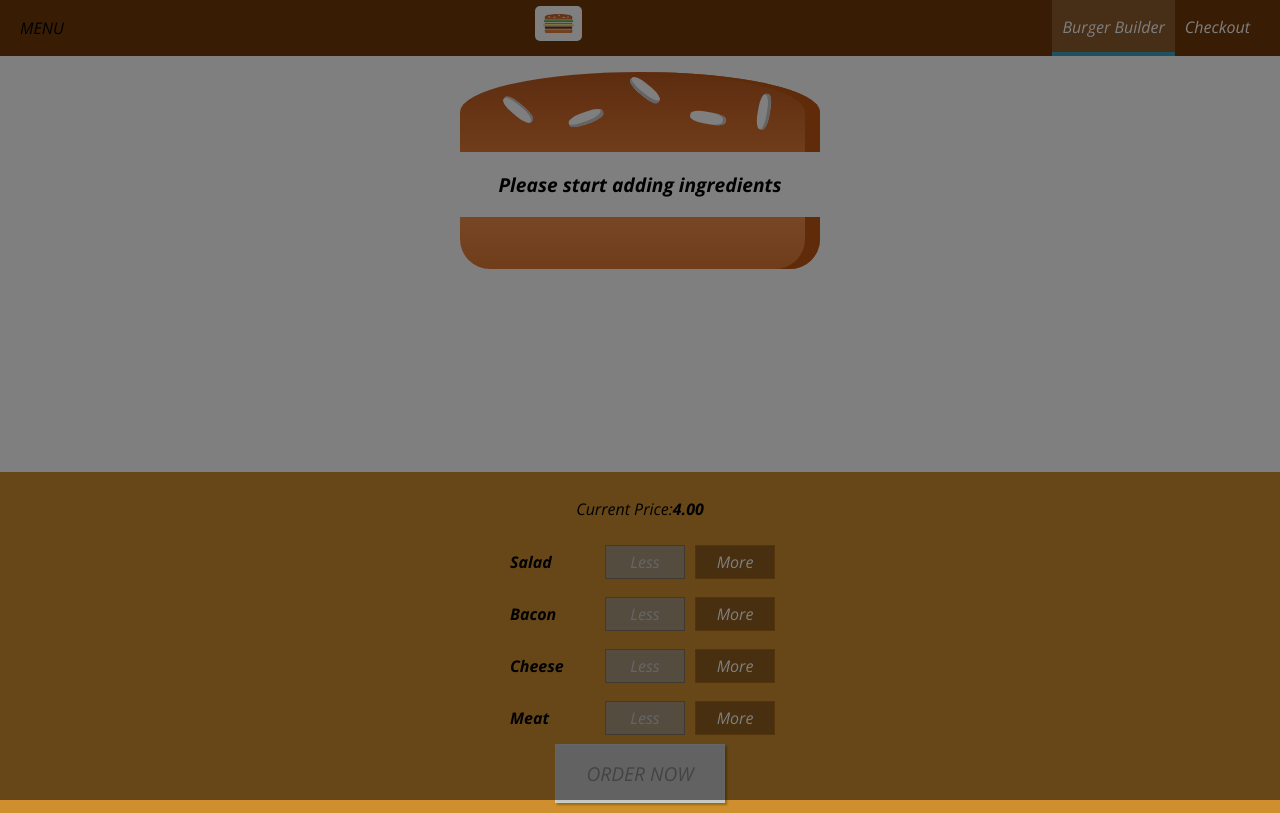
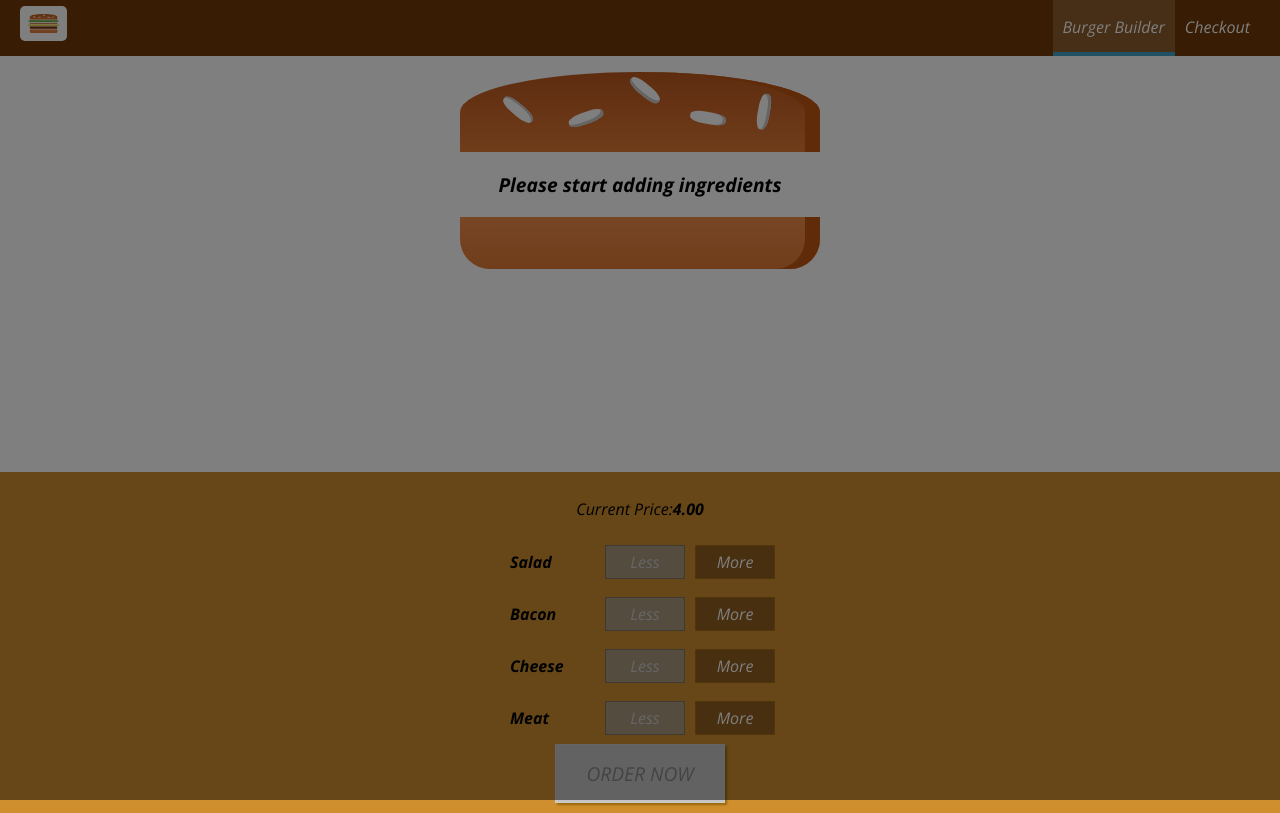
Before and after one commit to AnukulPK/Burger-Builder, a React (Create React App) app: page / in a window 1280 px wide. Built offline with nearby package versions, Linux system fonts and the light colour scheme.

Commit message:
hamburger icon update

```diff
--- a/src/components/Layout/Layout.js
+++ b/src/components/Layout/Layout.js
@@ -10,9 +10,13 @@
         setShowSideDrawer(false);
     }
 
+    const sideDrawerToggleHandler = () =>{
+        setShowSideDrawer(!showSideDrawer);
+    }
+
     return(
     <>
-    <Toolbar/>
+    <Toolbar drawerToggleClicked={sideDrawerToggleHandler}/>
     <SideDrawer open={showSideDrawer} closed={sideDrawerClosed}/>
     <main className="content">
         {props.children}
--- a/src/components/Navigation/SideDrawer/DrawerToggle/DrawerToggle.css
+++ b/src/components/Navigation/SideDrawer/DrawerToggle/DrawerToggle.css
@@ -0,0 +1,22 @@
+.DrawerToggle {
+  width: 40px;
+  height: 100%;
+  display: flex;
+  flex-flow: column;
+  justify-content: space-around;
+  align-items: center;
+  padding: 10px 0;
+  box-sizing: border-box;
+}
+
+.DrawerToggle div {
+  width: 90%;
+  height: 3px;
+  background-color: white;
+}
+
+@media (min-width: 500px) {
+  .DrawerToggle {
+    display: none;
+  }
+}
--- a/src/components/Navigation/SideDrawer/DrawerToggle/DrawerToggle.js
+++ b/src/components/Navigation/SideDrawer/DrawerToggle/DrawerToggle.js
@@ -1,9 +1,12 @@
-import React from 'react'
+import React from 'react';
+import "./DrawerToggle.css";
 
 function drawerToggle(props) {
     return (
-        <div>
-            MENU
+        <div className="DrawerToggle" onClick={props.clicked}>
+            <div></div>
+            <div></div>
+            <div></div>
         </div>
     )
 }
--- a/src/components/Navigation/Toolbar/Toolbar.js
+++ b/src/components/Navigation/Toolbar/Toolbar.js
@@ -6,7 +6,7 @@
 
 const toolbar = (props)=>(
     <header className="Toolbar">
-        <DrawerToggle/>
+        <DrawerToggle clicked={props.drawerToggleClicked}/>
         <div className="logo">
             <Logo/>
         </div>
```
Also changed, not shown: 1 other file (tests, documents, lock files or other folders).
